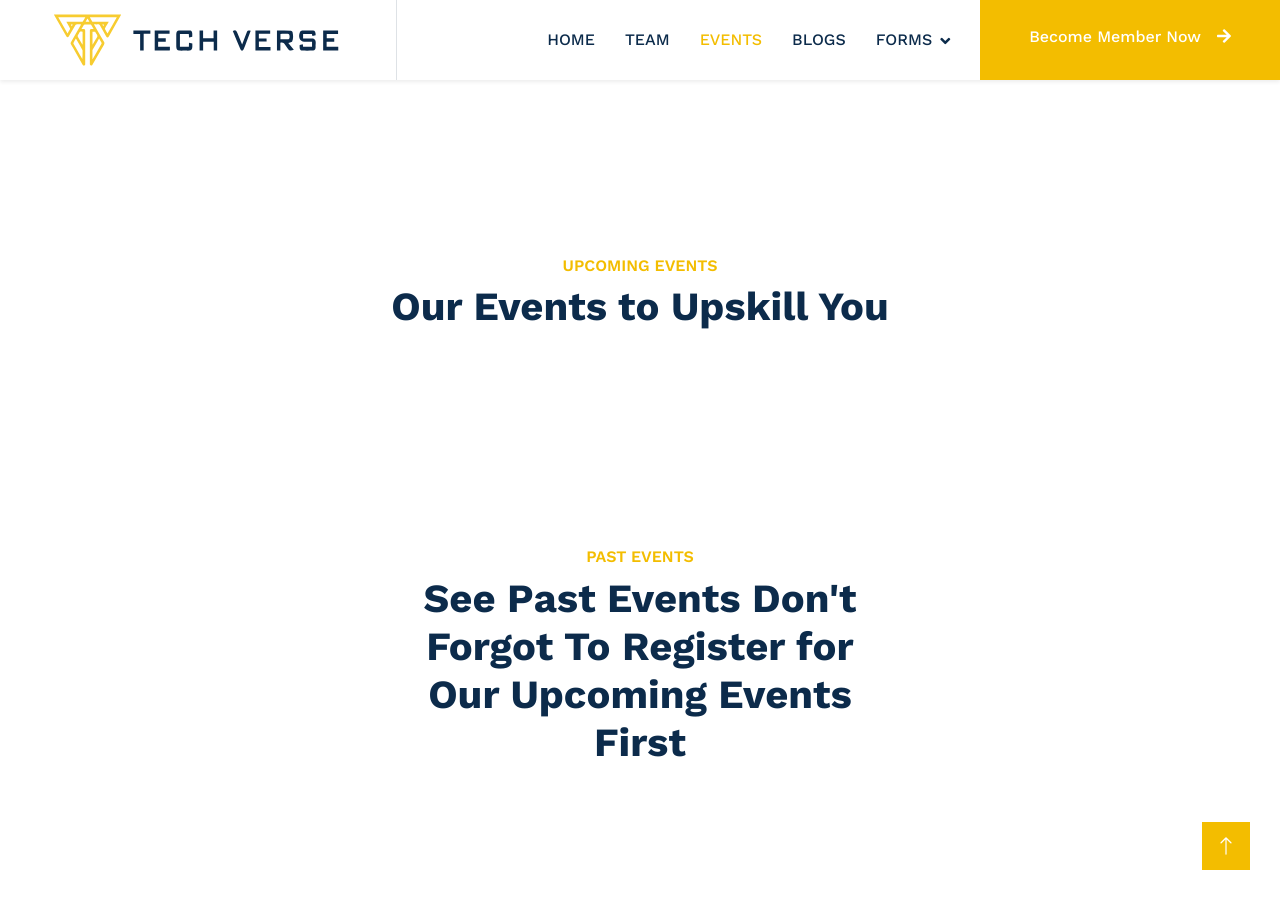
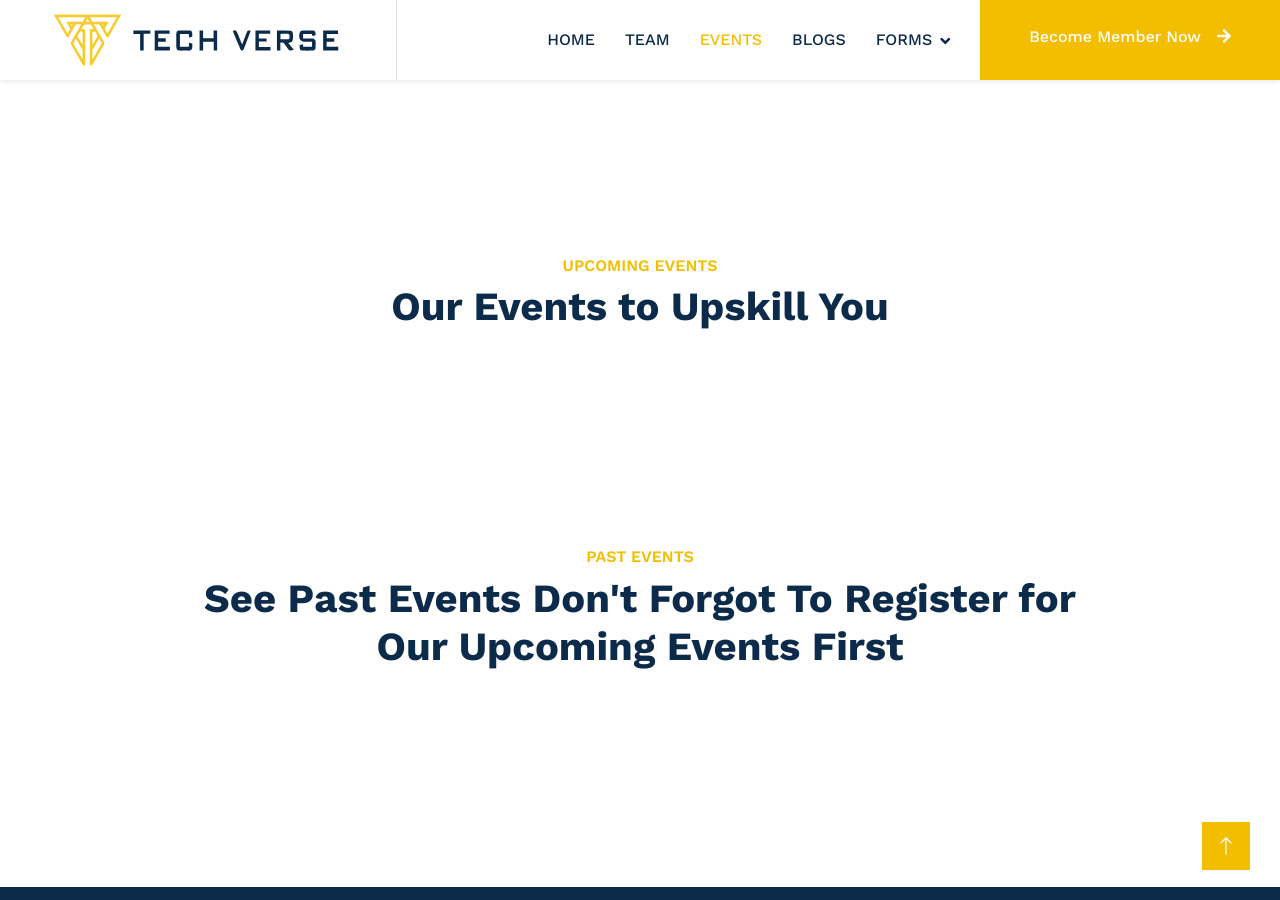
Before and after one commit to karthikprabhu10/techverse, a Jekyll site: the page built from events.html, in a window 1280 px wide and 900 px high, scrolled down 323 px. Built offline with Jekyll 4.4.1, drawn with Linux system fonts in a browser that asks for light colours; nearby versions of some CDN libraries.

Commit message:
Update events
allignment changes

```diff
--- a/events.html
+++ b/events.html
@@ -29,7 +29,7 @@
 <!-- Courses Start -->
 <div class="container-xxl py-6">
     <div class="container">
-        <div class="text-center mx-auto mb-5 wow fadeInUp" data-wow-delay="0.1s" style="max-width: 500px;">
+        <div class="text-center mx-auto mb-5 wow fadeInUp" data-wow-delay="0.1s" style="max-width: 80%;">
             <h6 class="text-primary text-uppercase mb-2">Upcoming Events</h6>
             <h1 class="display-6 mb-4">Our Events to Upskill You</h1>
         </div>
@@ -43,7 +43,7 @@
 <!-- Courses Start -->
 <div class="container-xxl py-6">
     <div class="container">
-        <div class="text-center mx-auto mb-5 wow fadeInUp" data-wow-delay="0.1s" style="max-width: 500px;">
+        <div class="text-center mx-auto mb-5 wow fadeInUp" data-wow-delay="0.1s" style="max-width: 80%;">
             <h6 class="text-primary text-uppercase mb-2">Past Events</h6>
             <h1 class="display-6 mb-4">See Past Events Don't Forgot To Register for Our Upcoming Events First</h1>
         </div>
```
